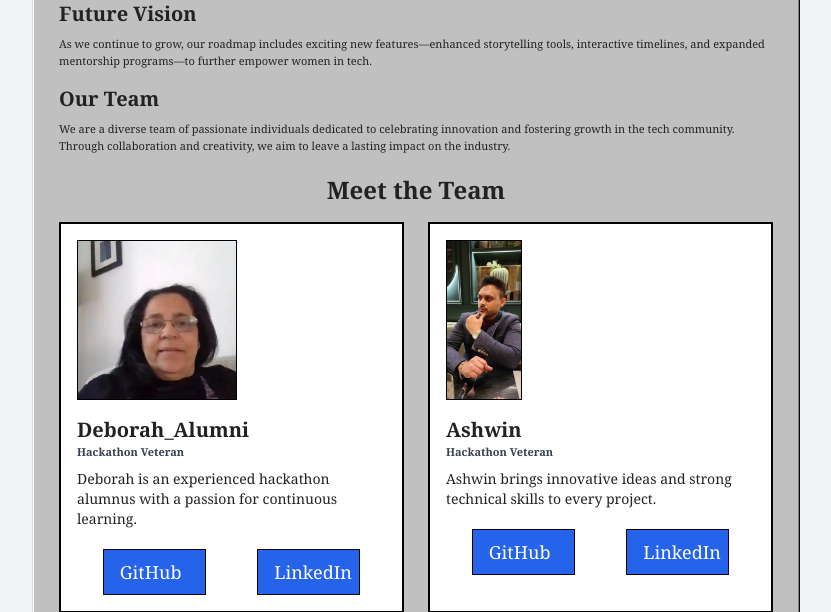
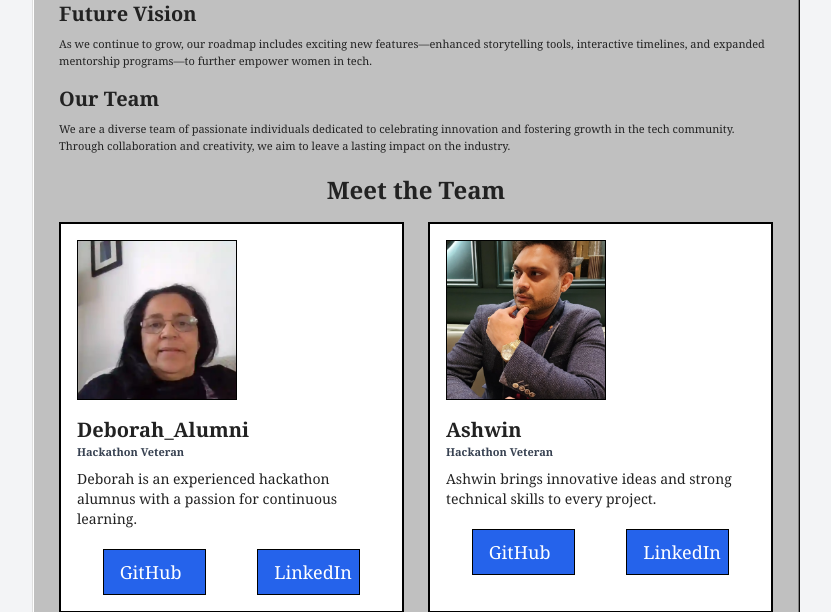
Before and after one commit to tgrey2024/2503-hackathon-team1, a Django app: page /about/ in a window 1280 px wide. Shown: the part 449-1061 px from the top of the page, without its empty margins (224-1055 px from the left). Run offline with Django 5.2, Linux system fonts and the light colour scheme; some libraries are stand-ins or nearby versions.

Commit message:
Update member image styling in about page

```diff
--- a/home/templates/home/about.html
+++ b/home/templates/home/about.html
@@ -48,7 +48,8 @@
             {% for member in members %}
             <div class="bg-white border-2 border-black p-4">
                 {% if member.image %}
-                <img src="{% static member.image %}" alt="{{ member.name }}" class="h-40 border border-black mb-4">
+                <img src="{% static member.image %}" alt="{{ member.name }}" class="border border-black h-40 w-40 object-cover mb-4">
+                {% else %}
                 {% endif %}
                 <h3 class="text-xl font-bold">{{ member.name }}</h3>
                 <p class="text-gray-700 font-semibold">{{ member.role }}</p>
```
